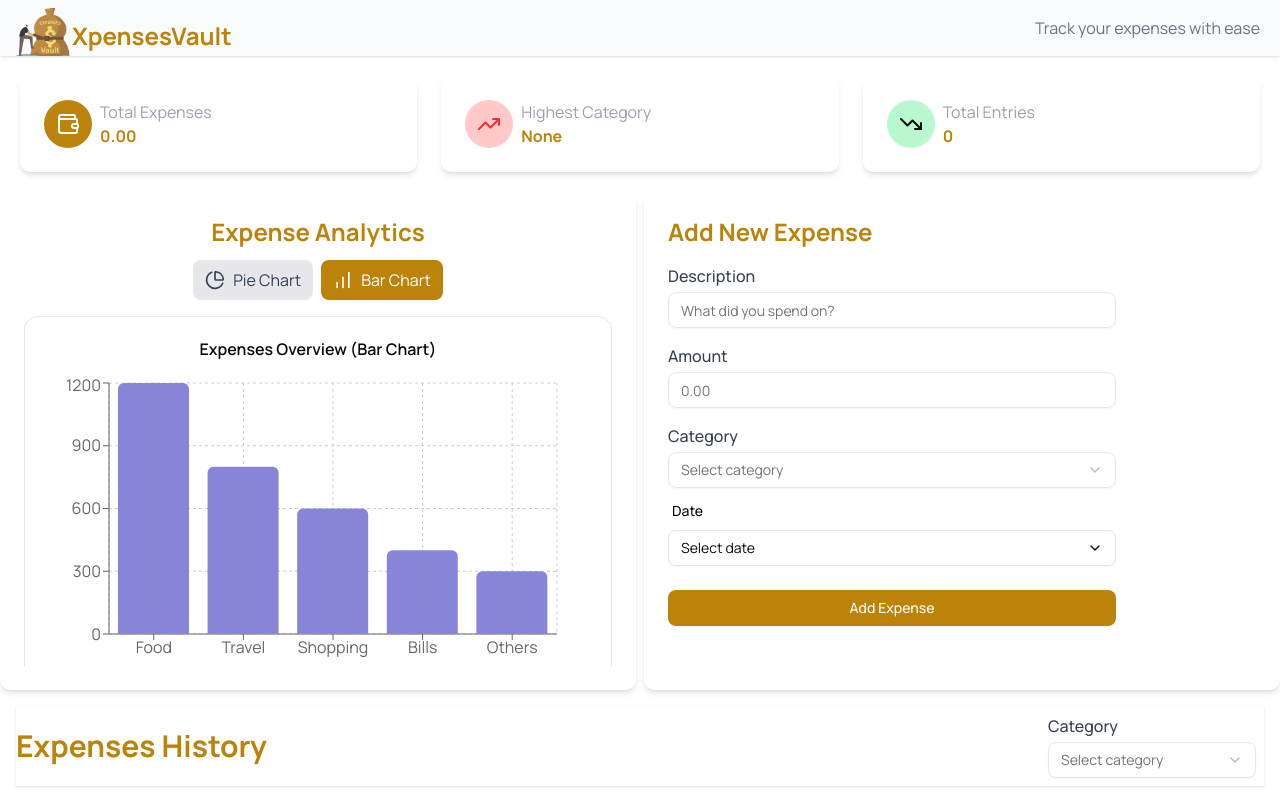
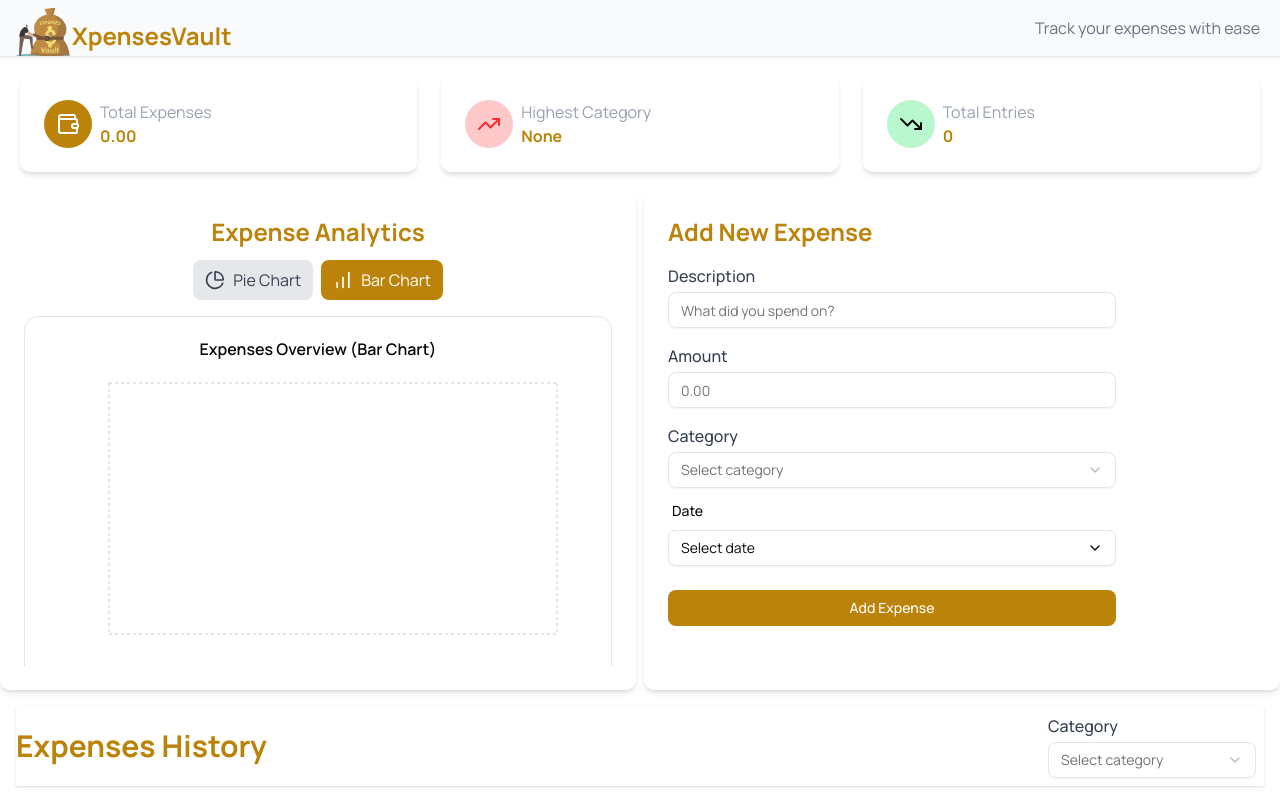
Before and after one commit to joshinavin2001/Expenses-Vault, a React (Vite) app: page / in a window 1280 px wide. Both pictures are taken after a click on the button "Bar Chart". Shown: the top 800 px of the page. Built offline with nearby package versions, Linux system fonts and the light colour scheme.

Commit message:
add pie and bar chart logic and realdata and add footer also

```diff
--- /dev/null
+++ b/src/Layouts/Footer.tsx
@@ -0,0 +1,11 @@
+const Footer = () => {
+  return (
+    <div className="flex justify-center border-2  p-4 shadow-sm">
+      <h2 className="text-gray-400 text-md">
+        © 2025 made with ❤️ by ExpensesValut
+      </h2>
+    </div>
+  );
+};
+
+export default Footer;
--- a/src/components/custom/ExpHistory.tsx
+++ b/src/components/custom/ExpHistory.tsx
@@ -69,7 +69,7 @@ const ExpHistory = () => {
         ) : (
           filteredHistory.map((t) => (
             <div
-              className="flex px-4 py-2 min-w-[600px] font-medium text-gray-600 border-b border-gray-100"
+              className="flex px-4 py-2 min-w-[600px]  font-medium text-gray-600 border-b border-gray-100"
               key={t.id}
             >
               <h2 className="w-[25%]">{t.date}</h2>
--- a/src/components/custom/ExpenseAnalytics.tsx
+++ b/src/components/custom/ExpenseAnalytics.tsx
@@ -39,8 +39,8 @@ const ExpenseAnalytics = () => {
         </div>
 
         {/* Chart Container */}
-        {/* ⬇️ Horizontal scroll only — vertical scroll disabled */}
-        <div className="w-full max-w-[600px] mx-auto overflow-x-auto overflow-y-hidden">
+
+        <div className="w-full max-w-[600px] mx-auto overflow-x-auto ">
           <div className="min-w-[320px] sm:min-w-[400px] md:min-w-[500px]">
             {activeCharts === "pie" && (
               <div className="w-full h-[300px] sm:h-[350px]">
--- a/src/components/custom/ExpenseBarChart.tsx
+++ b/src/components/custom/ExpenseBarChart.tsx
@@ -1,4 +1,8 @@
 import { Card, CardHeader, CardTitle, CardContent } from "@/components/ui/card";
+import type { RootState } from "@/redux/store";
+
+import { useMemo } from "react";
+import { useSelector } from "react-redux";
 import {
   BarChart,
   Bar,
@@ -10,14 +14,24 @@ import {
   Legend,
 } from "recharts";
 
-const data = [
-  { name: "Food", amount: 1200 },
-  { name: "Travel", amount: 800 },
-  { name: "Shopping", amount: 600 },
-  { name: "Bills", amount: 400 },
-  { name: "Others", amount: 300 },
-];
+// const data = [
+//   { name: "Food", amount: 1200 },
+//   { name: "Travel", amount: 800 },
+//   { name: "Shopping", amount: 600 },
+//   { name: "Bills", amount: 400 },
+//   { name: "Others", amount: 300 },
+// ];
 const ExpenseBarChart = () => {
+  const expenseData = useSelector((state: RootState) => state.expenses.tasks);
+  const barChart = useMemo(() => {
+    const totals: Record<string, number> = {};
+    expenseData.forEach((e) => {
+      const catgry = e.category || "Others";
+      const amt = Number(e.amount) || 0;
+      totals[catgry] = (totals[catgry] || 0) + amt;
+    });
+    return Object.entries(totals).map(([name, amount]) => ({ name, amount }));
+  }, [expenseData]);
   return (
     <div>
       <Card className="w-full max-w-2xl mx-auto shadow-md">
@@ -28,7 +42,7 @@ const ExpenseBarChart = () => {
           <div className="h-80">
             <ResponsiveContainer width="100%" height="100%">
               <BarChart
-                data={data}
+                data={barChart}
                 margin={{ top: 10, right: 30, left: 0, bottom: 5 }}
               >
                 <CartesianGrid strokeDasharray="3 3" />
--- a/src/components/custom/ExpensePieChart.tsx
+++ b/src/components/custom/ExpensePieChart.tsx
@@ -1,27 +1,67 @@
-import { useEffect, useState } from "react";
+import { useEffect, useMemo, useState } from "react";
 import { Card, CardHeader, CardTitle, CardContent } from "@/components/ui/card";
 import { PieChart, Pie, Cell, Tooltip, ResponsiveContainer } from "recharts";
+import { useSelector } from "react-redux";
+import type { RootState } from "@/redux/store";
 
-const data = [
-  { name: "Food", value: 400 },
-  { name: "Travel", value: 300 },
-  { name: "Shopping", value: 300 },
-  { name: "Bills", value: 200 },
-  { name: "Others", value: 300 },
-];
+// const data = [
+//   { name: "Food", value: 400 },
+//   { name: "Travel", value: 300 },
+//   { name: "Shopping", value: 300 },
+//   { name: "Bills", value: 200 },
+//   { name: "Others", value: 300 },
+// ];
 
 const COLORS = ["#8884d8", "#82ca9d", "#ffc658", "#ff7f7f", "#a78bfa"];
 
 const ExpensePieChart = () => {
+  const expenseData = useSelector((state: RootState) => state.expenses.tasks);
   const [isMobile, setIsMobile] = useState(false);
-
+  const chartData = useMemo(() => {
+    const totals: Record<string, number> = {};
+    expenseData.forEach((e) => {
+      const catgry = e.category || "Others";
+      const amt = Number(e.amount) || 0;
+      totals[catgry] = (totals[catgry] || 0) + amt;
+    });
+    return Object.entries(totals).map(([name, value]) => ({ name, value }));
+  }, [expenseData]);
   useEffect(() => {
-    // detect screen width
     const handleResize = () => setIsMobile(window.innerWidth < 640);
     handleResize();
     window.addEventListener("resize", handleResize);
     return () => window.removeEventListener("resize", handleResize);
   }, []);
+
+  // ✅ Type-safe custom label
+  const renderCustomLabel = (props: {
+    x: number;
+    y: number;
+    index: number;
+  }) => {
+    const { x, y, index } = props;
+    const { name, value } = chartData[index];
+
+    return (
+      <text
+        x={x}
+        y={y}
+        textAnchor="middle"
+        dominantBaseline="central"
+        style={{
+          fontSize: isMobile ? "10px" : "12px",
+          fill: "#333",
+        }}
+      >
+        <tspan x={x} dy="-0.3em">
+          {name}
+        </tspan>
+        <tspan x={x} dy="1.2em">
+          ₹{value}
+        </tspan>
+      </text>
+    );
+  };
 
   return (
     <Card className="w-full max-w-md mx-auto">
@@ -36,24 +76,23 @@ const ExpensePieChart = () => {
           <ResponsiveContainer width="100%" height="100%">
             <PieChart>
               <Pie
-                data={data}
+                data={chartData}
                 cx="50%"
                 cy="50%"
-                outerRadius={100}
+                outerRadius={isMobile ? 65 : 85}
                 fill="#8884d8"
                 dataKey="value"
+                label={renderCustomLabel}
                 labelLine={false}
-                // ❌ hide labels on mobile
-                label={!isMobile ? ({ name }) => name : false}
               >
-                {data.map((entry, index) => (
+                {chartData.map((_, index) => (
                   <Cell
                     key={`cell-${index}`}
                     fill={COLORS[index % COLORS.length]}
                   />
                 ))}
               </Pie>
-              <Tooltip />
+              <Tooltip formatter={(value, name) => [`₹${value}`, name]} />
             </PieChart>
           </ResponsiveContainer>
         </div>
--- a/src/pages/Index.tsx
+++ b/src/pages/Index.tsx
@@ -3,6 +3,7 @@ import Dashboard from "@/components/custom/Dashboard";
 import ExpHistory from "@/components/custom/ExpHistory";
 import FormAnalytics from "@/components/custom/FormAnalytics";
 import LayoutDashboard from "@/Layouts/LayoutDashboard";
+import Footer from "@/Layouts/Footer";
 
 const Index = () => {
   return (
@@ -12,6 +13,7 @@ const Index = () => {
       <Dashboard />
       <FormAnalytics />
       <ExpHistory />
+      <Footer />
     </div>
   );
 };
```
